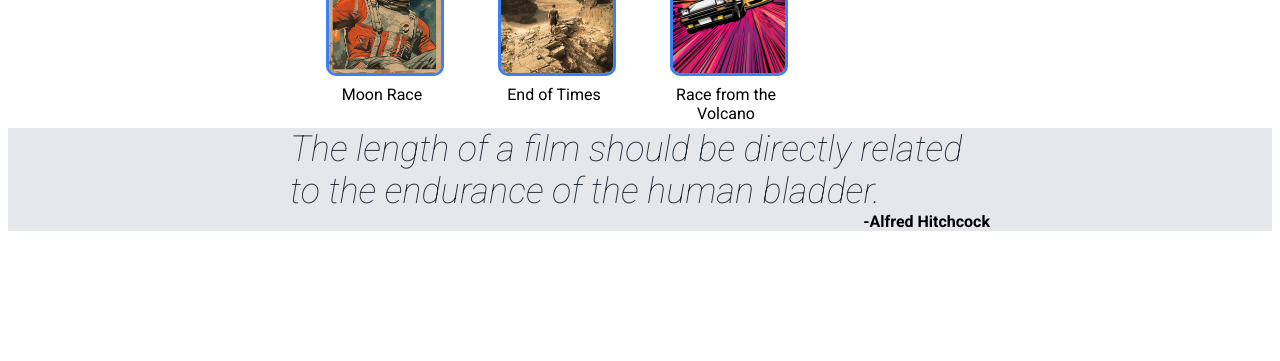
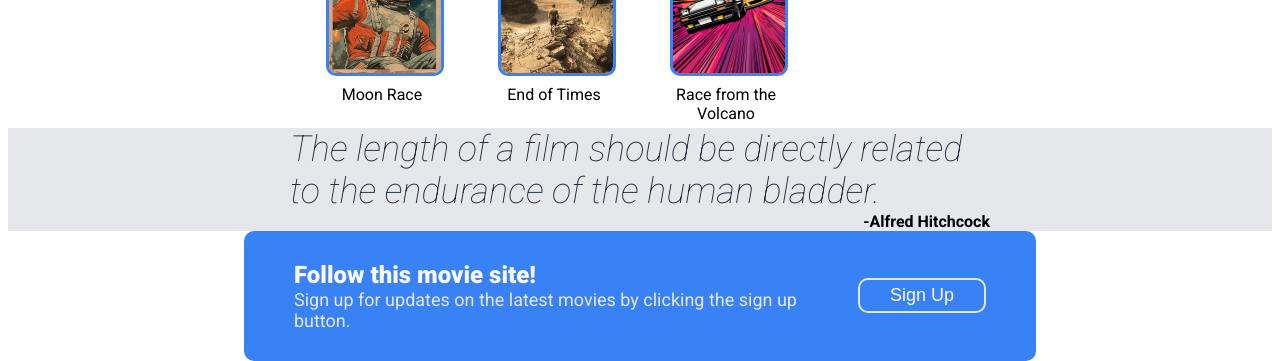
Before and after one commit to WillB37/odin-landing-page, a plain HTML site: page index.html in a window 1280 px wide. Shown: the part 577-938 px from the top of the page. Before the commit the page ends 816 px from the top, so only its background shows below. Drawn offline with Linux system fonts and the light colour scheme.

Commit message:
Add in call to action div and content

```diff
--- a/css/styles.css
+++ b/css/styles.css
@@ -117,3 +117,39 @@ h2 {
   margin: auto;
   font-weight: bold;
 }
+
+.call-to-action {
+  flex: 1;
+  display: flex;
+  justify-content: center;
+  align-items: center;
+}
+
+.call-to-action-container {
+  background-color: #3882F6;
+  color: #E5E7EB;
+  font-size: 18px;
+  display: flex;
+  justify-content: space-around;
+  align-items: center;
+  padding: 30px 50px;
+  border-radius: 10px;
+}
+
+.call-to-action-container p {
+  margin: 0px;
+  width: 90%;
+}
+
+.call-to-action-text {
+  font-size: 24px;
+  font-weight: 900;
+  color: #F9FAF8;
+}
+
+.call-to-action-container button {
+  margin: 0px;
+  border-color: #E5E7EB;
+  border-style: solid;
+  border-radius: 10px;
+}
--- a/index.html
+++ b/index.html
@@ -66,4 +66,13 @@
       <p class="author">-Alfred Hitchcock</p>
     </div>
   </div>
+
+  <div class="call-to-action">
+    <div class="call-to-action-container">
+      <div><p class="call-to-action-text">Follow this movie site!</p>
+      <p>Sign up for updates on the latest movies by clicking the sign
+        up button.</p></div>
+      <div><button>Sign Up</button></div>
+    </div>
+  </div>
 </html>
```
